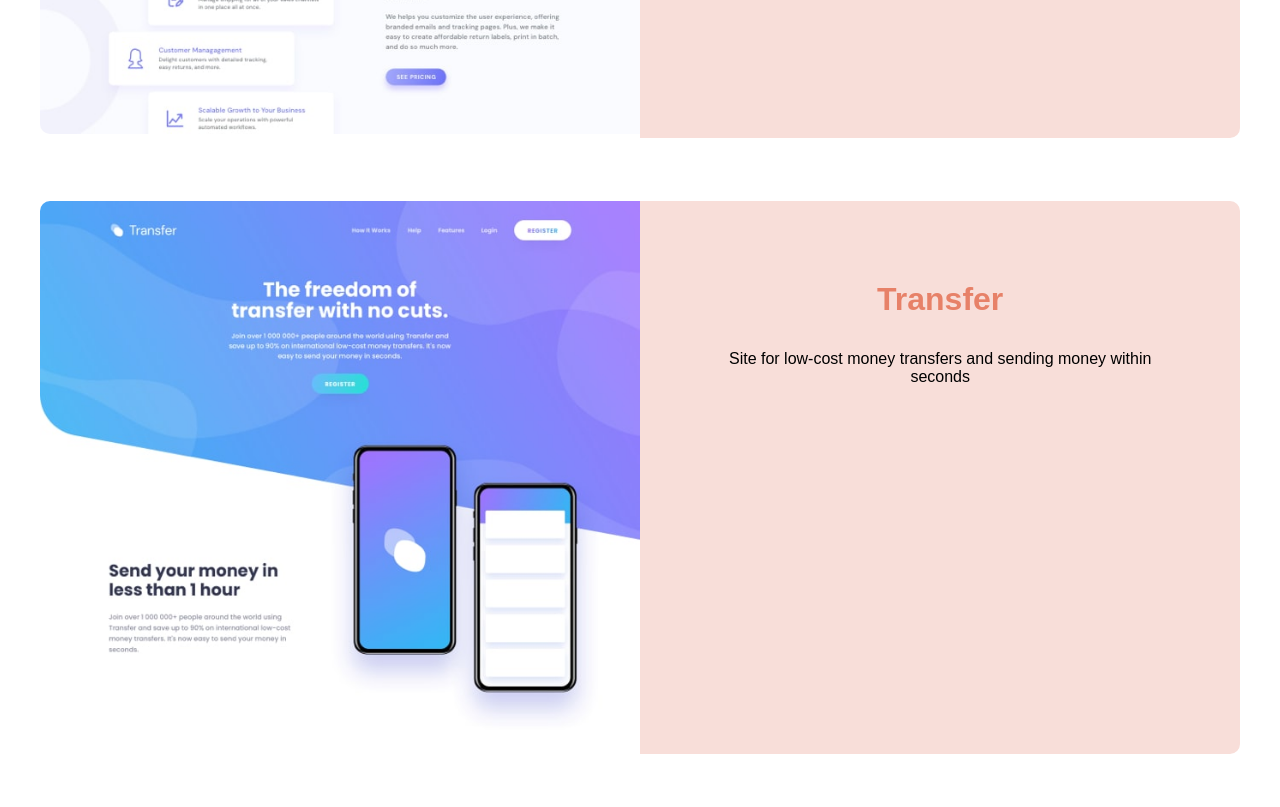
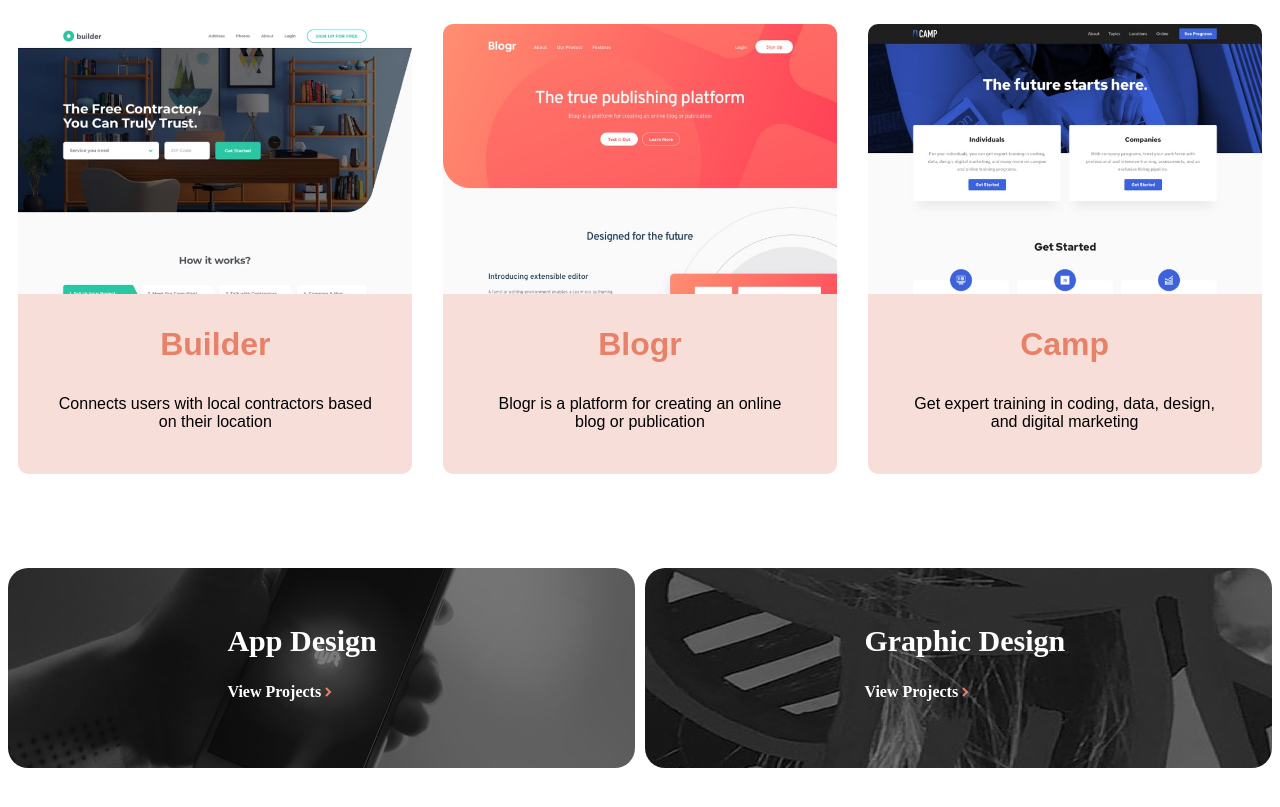
Before and after one commit to asaulters/FEM---Designo, a plain HTML site: page web-design.html in a window 1280 px wide. Shown: the part 913-1720 px from the top of the page. Drawn offline with Linux system fonts and the light colour scheme.

Commit message:
Add files via upload
Done w/ WB Page.

```diff
--- a/style.css
+++ b/style.css
@@ -420,13 +420,45 @@ Web Deisgn-----------------------------------------
     width: 80%;
     margin: auto;
 }
+
+
 #wd-designAppWU,
 #wd-designGDWU{
     padding-top: 10%;
 }
 
+.wd-designOptions{
+    display: grid;
+    grid-template-columns: 100%;
+    grid-template-rows: 1fr 1fr;
+    grid-gap: 20px;
 
 
+    width: 90%;
+
+}
+
+.wd-designApp{
+    grid-row: 1/23;
+    height: 200px;
+    background-image: linear-gradient( rgba(0, 0, 0, 0.5), rgba(0, 0, 0, 0.5) ),url(/assets/home/mobile/image-app-design.jpg);
+    border-radius: 20px;
+    background-size: cover;
+    margin-top: 5%;
+
+}
+.wd-designGraphic{
+    grid-row: 2/3;
+    height: 200px;
+    background-image: linear-gradient( rgba(0, 0, 0, 0.5), rgba(0, 0, 0, 0.5) ),url(/assets/home/mobile/image-graphic-design.jpg);
+    border-radius: 20px;
+    background-size: cover;
+    margin-top: 5%;
+}
+.wd-designWu{
+    color: white;
+    margin-left: 30%;
+}
 
 
 
@@ -651,9 +683,45 @@ Tablet Web Design------------------------
     font-size: 2em;
 }
 
+.wd-designOptions{
+    display: grid;
+    grid-template-columns: 100%;
+    grid-template-rows: 1fr 1fr;
+    grid-gap: 20px;
+    margin-top: 10%;
+    margin-left: auto;
+    margin-right: auto;
+    width: 90%;
+
+}
+
+.wd-designApp{
+    grid-row: 1/23;
+    height: 200px;
+    background-image: linear-gradient( rgba(0, 0, 0, 0.5), rgba(0, 0, 0, 0.5) ),url(/assets/home/tablet/image-app-design.jpg);
+    border-radius: 20px;
+    background-size: cover;
+    margin-top: 5%;
+
+}
+.wd-designGraphic{
+    grid-row: 2/3;
+    height: 200px;
+    background-image: linear-gradient( rgba(0, 0, 0, 0.5), rgba(0, 0, 0, 0.5) ),url(/assets/home/tablet/image-graphic-design.jpg);
+    border-radius: 20px;
+    background-size: cover;
+    margin-top: 5%;
+}
+.wd-designWu{
+    color: white;
+    margin-left: 40%;
+
+}
+}
+/* end tablet */
 
 
-@media(min-width:900px){
+@media(min-width:817px){
     /* Shared */
     .mainFooter{
         height: 400px;
@@ -764,7 +832,97 @@ Tablet Web Design------------------------
         text-align: center;
     }
 
+/* ------------------------------------
+Web Design-----------------------------
+------------------------------------*/
+    .wd-mainEx{
+        display: grid;
+        grid-template-columns: 1fr 1fr 1fr;
+        grid-template-rows: 1fr 1fr;
+        grid-gap: 10px;
+    }
+
+    .wd-main1{
+        grid-column: 1/2;
+        grid-row: 1/2;
+    }
+    .wd-main2{
+        grid-column: 2/3;
+        grid-row: 1/2;
+    }
+    .wd-main3{
+        grid-column: 3/4;
+        grid-row: 1/2;
+    }
+    .wd-main4{
+        grid-column: 1/2;
+        grid-row: 2/3;
+    }
+    .wd-main5{
+        grid-column: 2/3;
+        grid-row: 2/3;
+    }
+    .wd-main6{
+        grid-column: 3/4;
+        grid-row: 2/3;
+    }
 
 
+    .wd-main1,
+    .wd-main2,
+    .wd-main3,
+    .wd-main4,
+    .wd-main5,
+    .wd-main6{
+        height: 450px;
+        display: grid;
+        grid-template-rows: 60% 40%;
+        width: 95%;
+        margin: auto;
+
+        grid-template-columns: 100%;
+    }
+
+    .wd-mainImgTop{
+        grid-column: 1/2;
+        grid-row: 1/2;
+    }
+    .wd-mainWU{
+        grid-column: 1/2;
+        grid-row: 2/3;
+        border-radius: 0px 0px 10px 10px;
+    }
+    .wd-mainH3{
+        padding-top: initial;
+    }
+    .wd-Img{
+        border-radius: 10px 10px 0px 0px;
+    }
+
+    .wd-designs{
+        margin-top: 5%;
+        display: grid;
+        grid-template-columns: 1fr 1fr;
+        grid-template-rows: 100%;
+        grid-gap: 10px;
+
+    }
+    .wd-designApp{
+        grid-column: 1/2;
+        grid-row: 1/2;
+    }
+    .wd-designGraphic{
+        grid-column: 2/3;
+        grid-row: 1/2;
+    }
+    .wd-designWu{
+        margin-left: 35%;
+        padding-bottom: 10%;
+    }
+    #wd-designAppWU,
+    #wd-designGDWU {
+        padding-top: 5%;
+    }
 
 }
+/* end Desktop display */
--- a/web-design.html
+++ b/web-design.html
@@ -92,14 +92,14 @@
 </section>
 
 <section class="wd-designs">
-  <div class="home-designApp">
-    <div class="home-designWu" id="wd-designAppWU">
+  <div class="wd-designApp">
+    <div class="wd-designWu" id="wd-designAppWU">
       <h1 class="home-designH1 ">App Design</h1>
       <h4 class="home-designH4 ">View Projects  <a> <img src="/assets/shared/desktop/icon-right-arrow.svg" class="arrowImg"></a></h4>
     </div>
   </div>
-  <div class="home-designGraphic">
-    <div class="home-designWu" id="wd-designGDWU">
+  <div class="wd-designGraphic" >
+    <div class="wd-designWu" id="wd-designGDWU">
       <h1 class="home-designH1">Graphic Design</h1>
       <h4 class="home-designH4">View Projects  <a> <img src="/assets/shared/desktop/icon-right-arrow.svg" class="arrowImg"></a></h4>
     </div>
```
